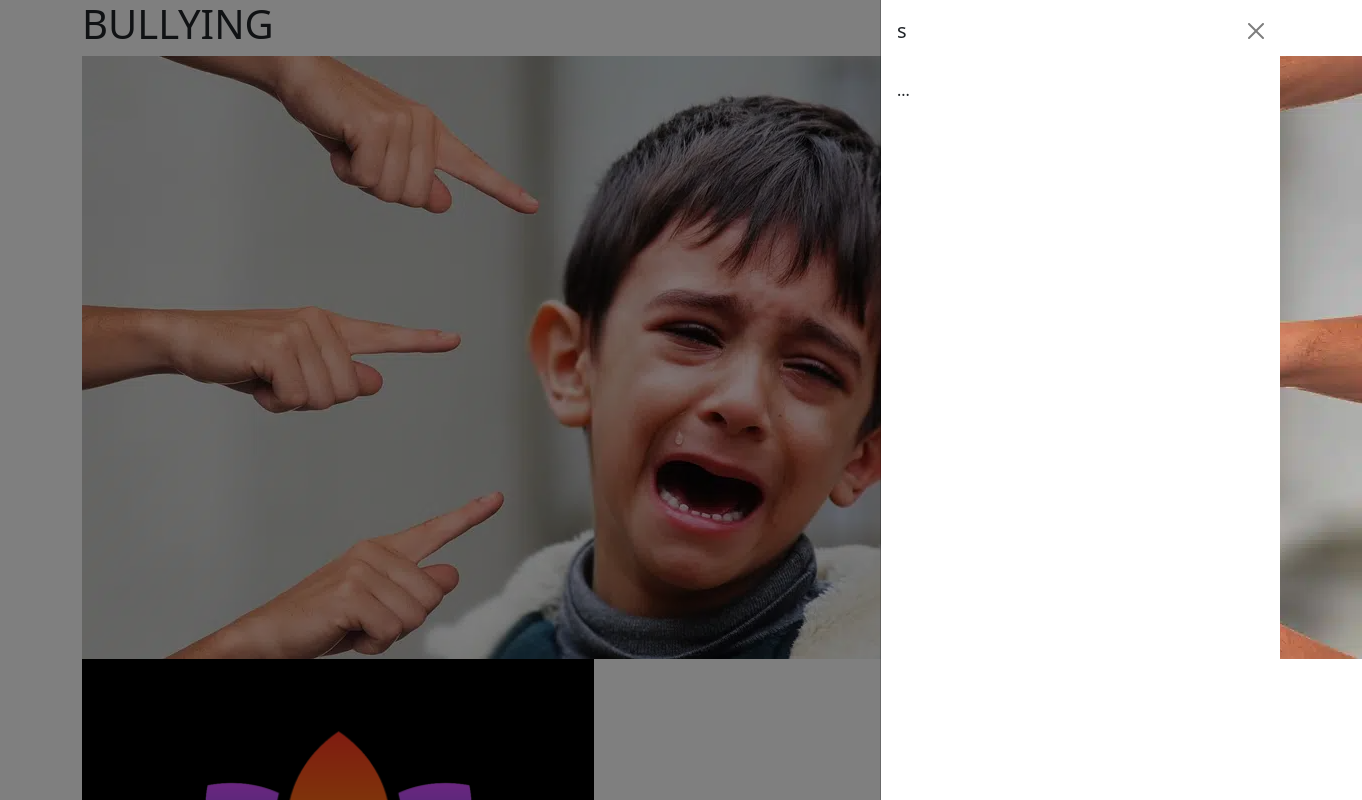
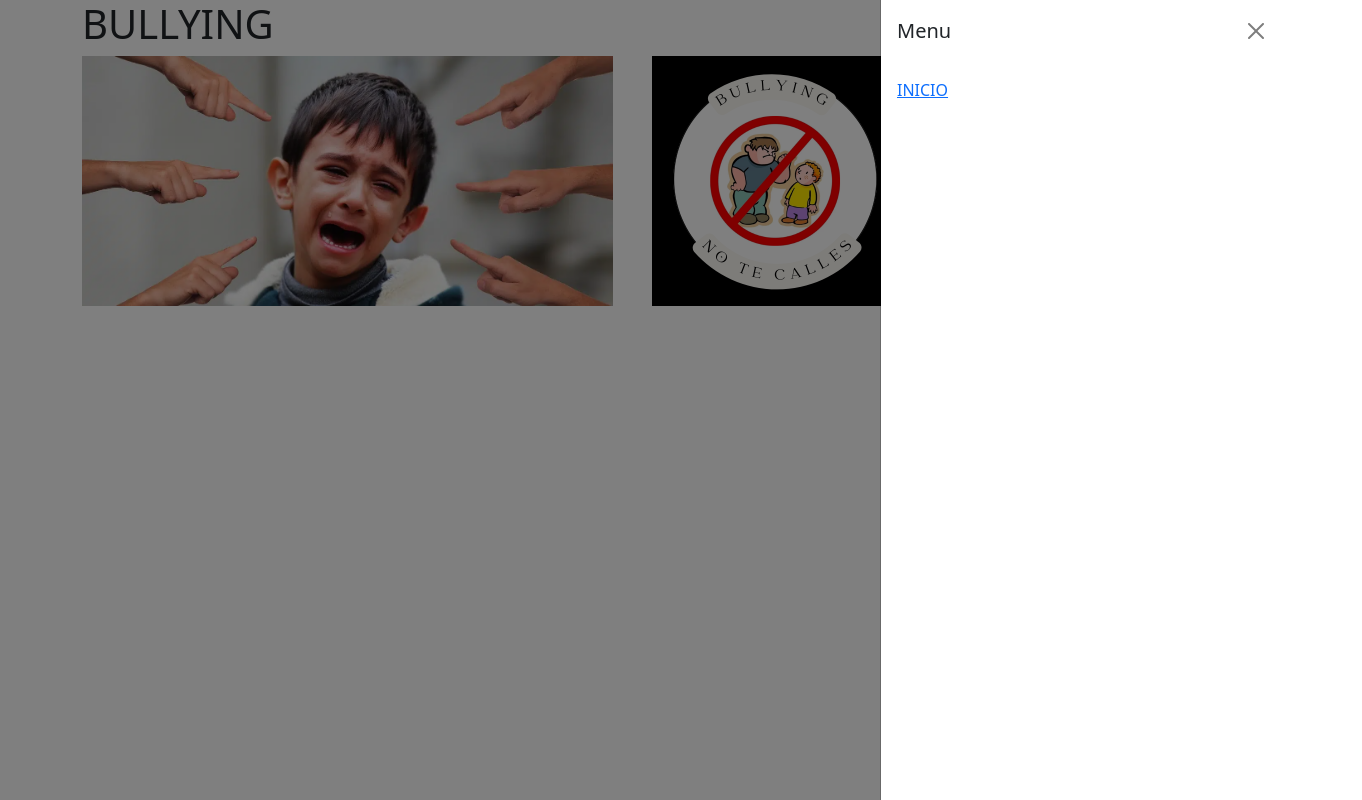
Before and after one commit to wandamartinez/cyberbullyig, a plain HTML site: page pagina-principal.html in a window 1280 px wide. Both pictures are taken after a click on the button 1152 px from the left and 20 px from the top of the page. Shown: the top 800 px of the page, 1362 px wide, since content can reach past the window. Drawn offline with nearby package versions, Linux system fonts and the light colour scheme.

Commit message:
Santino
pagina principal

```diff
--- a/pagina-principal.html
+++ b/pagina-principal.html
@@ -19,11 +19,12 @@
               <button  class="btn" type="button" data-bs-toggle="offcanvas" data-bs-target="#offcanvasRight" aria-controls="offcanvasRight"><img width="25" src="images/layaout-icon.png" alt=""></button>
                 <div class="offcanvas offcanvas-end" tabindex="-1" id="offcanvasRight" aria-labelledby="offcanvasRightLabel">
                   <div class="offcanvas-header">
-                    <h5 class="offcanvas-title" id="offcanvasRightLabel">s</h5>
+                    <h5 class="offcanvas-title" id="offcanvasRightLabel">Menu</h5>
                     <button type="button" class="btn-close" data-bs-dismiss="offcanvas" aria-label="Close"></button>
                   </div>
                   <div class="offcanvas-body">
-                    ...
+                    <a href="pagina-principal.html">INICIO</a>
+
                   </div>
                 </div>
             </div>
@@ -31,13 +32,13 @@
         </div>
 
     </header>
-    <div class="container">
+    <div class="container centrado">
       <div class="row">
-        <div class="col-8 w-100">
-          <img src="images/img-larga-ejemplo.webp" alt="">
+        <div class="col-6">
+          <img src="images/img-larga-ejemplo.webp" height="250" alt="">
         </div>
-        <div class="col-4 d-block w-100">
-          <img src="images/no-logo-ejemplo.png" alt="">
+        <div class="col-6">
+          <img src="images/logo.png" height="250" alt="">
         </div>
       </div>
     </div>
--- a/styles.css
+++ b/styles.css
@@ -3,3 +3,6 @@
     justify-content: center;
     align-items: center;
 }
+.d-flex{
+    display: flex;
+}
```
Also changed, not shown: images/logo.png (added).
